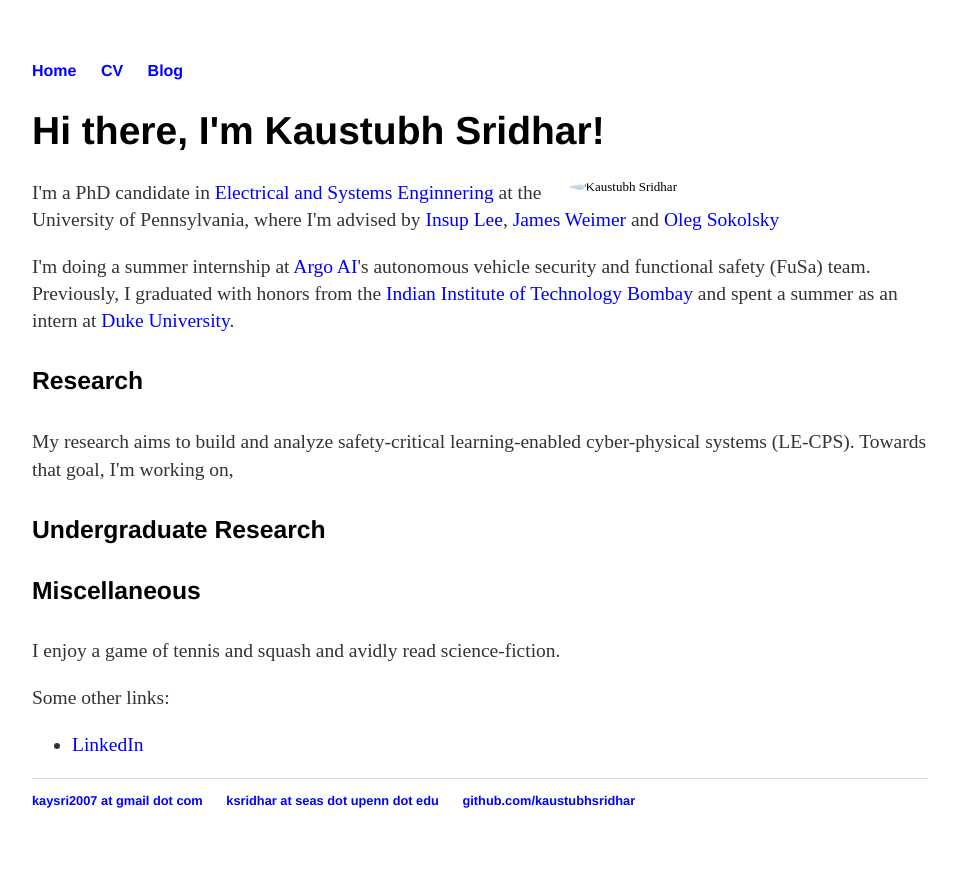
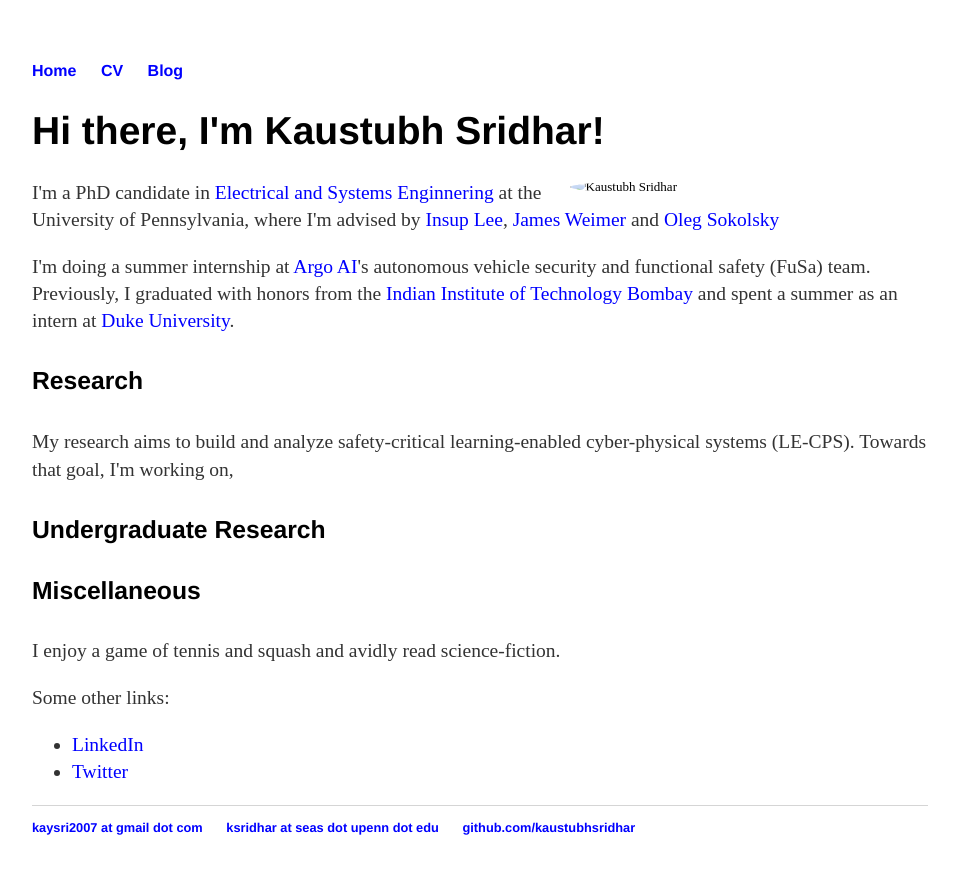
Before and after one commit to kaustubhsridhar/kaustubhsridhar_old.github.io, a Jekyll site: the page built from index.html, in a window 1280 px wide. Shown: the top 874 px of the page, without its empty margins (160-1117 px from the left). Built offline with Jekyll 4.4.1, drawn with Linux system fonts in a browser that asks for light colours.

Commit message:
first commit

```diff
--- a/index.html
+++ b/index.html
@@ -21,5 +21,6 @@
 	<p>Some other links: </p>
 	<ul class="contacts">
 		<li><a href="https://linkedin.com/in/kaustubh-sridhar-8636797a/">LinkedIn</a></li>
+		<li><a href="https://twitter.com/_k_sridhar">Twitter</a></li>
 	</ul></font>
 </div>
```
